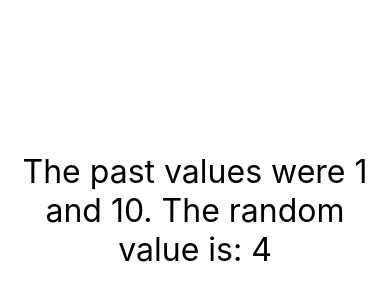
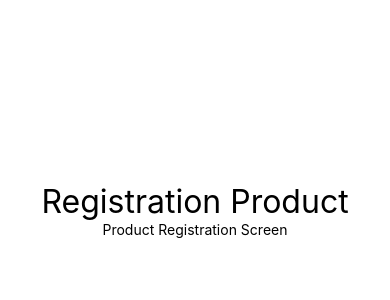
Before and after one commit to UpShadow/course-react-native, a React Native app in the folder exercises/: screen / in a window 390 px wide. Shown: the part 212-512 px from the top of the page. Built offline with nearby package versions, Linux system fonts and the light colour scheme.

Commit message:
React Fragment

```diff
--- a/exercises/src/App.js
+++ b/exercises/src/App.js
@@ -1,7 +1,8 @@
 import React from 'react'
 import { View, StyleSheet } from 'react-native'
 
-import Random from './components/Random'
+import Title from './components/Title'
+//import Random from './components/Random'
 //import MinMax from './components/MinMax'
 // import CompStandard, { Comp1, Comp2 } from './components/Multi'
 // import First from './components/First'
@@ -9,8 +10,9 @@ import Random from './components/Random'
 //passed parameters in {} is a number and in "" is a string
 export default () => (
     <View style={style.App}>
-        <Random min={1} max={10}/>
-        {/* <MinMax min={3} max={20}/>
+        <Title main="Registration Product" secondary="Product Registration Screen"/>
+        {/* <Random min={1} max={10}/>
+        <MinMax min={3} max={20}/>
         <MinMax min={1} max={94}/>
         <CompStandard />
         <Comp1 />
--- a/exercises/src/components/Random.js
+++ b/exercises/src/components/Random.js
@@ -1,5 +1,5 @@
 import React from "react"
-import { Text } from "react-native"
+import { View, Text } from "react-native"
 import Style from "./style"
 
 export default ({min, max}) => {
@@ -7,9 +7,13 @@ export default ({min, max}) => {
     const delta = max - min + 1
     const random = parseInt(Math.random() * delta) + min
     return (
+        <View>
         <Text style={Style.fontB}>
             The past values were {min} and {max}.
+        </Text>
+        <Text style={Style.fontB}>
             The random value is: { random }
         </Text>
+        </View>
     )
 }
--- /dev/null
+++ b/exercises/src/components/Title.js
@@ -0,0 +1,10 @@
+import React from "react"
+import { Text } from "react-native"
+import Style from "./style"
+
+export default props => (
+    <>
+        <Text style={Style.fontB}>{props.main}</Text>
+        <Text>{props.secondary}</Text>
+    </>
+)
```
